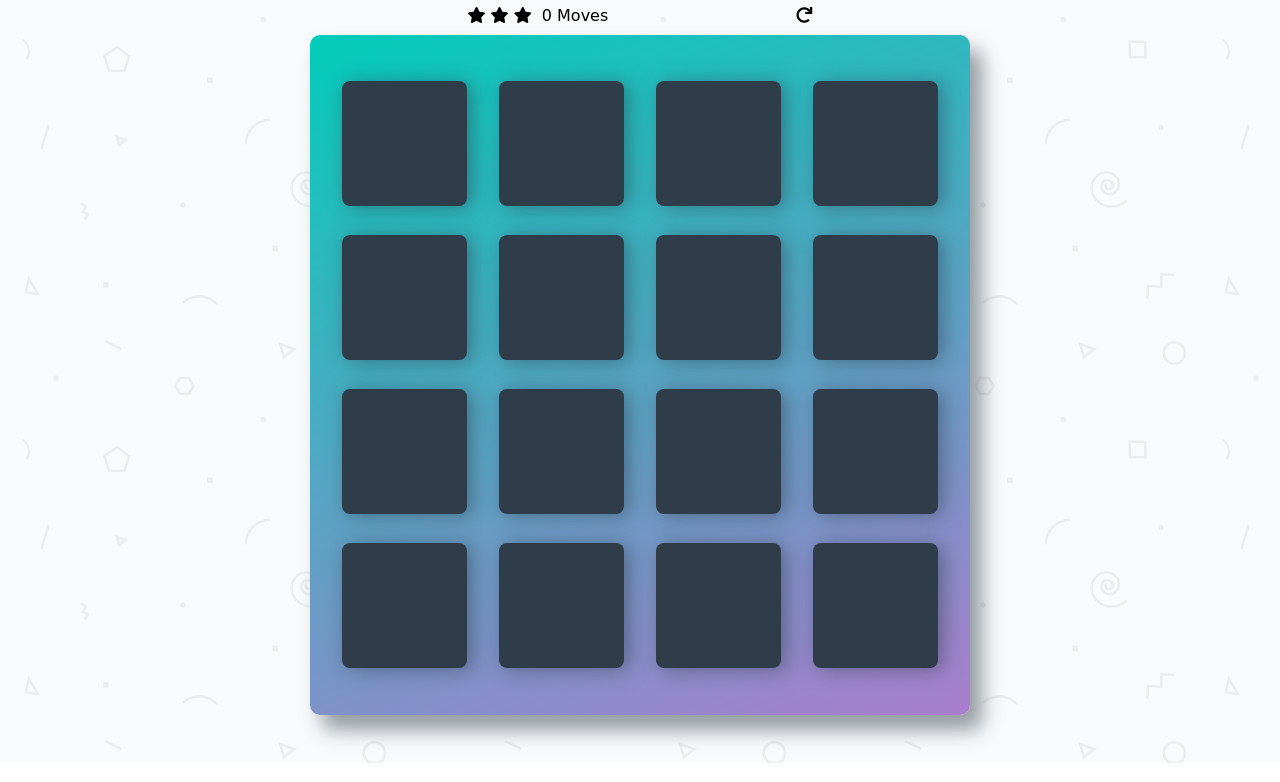
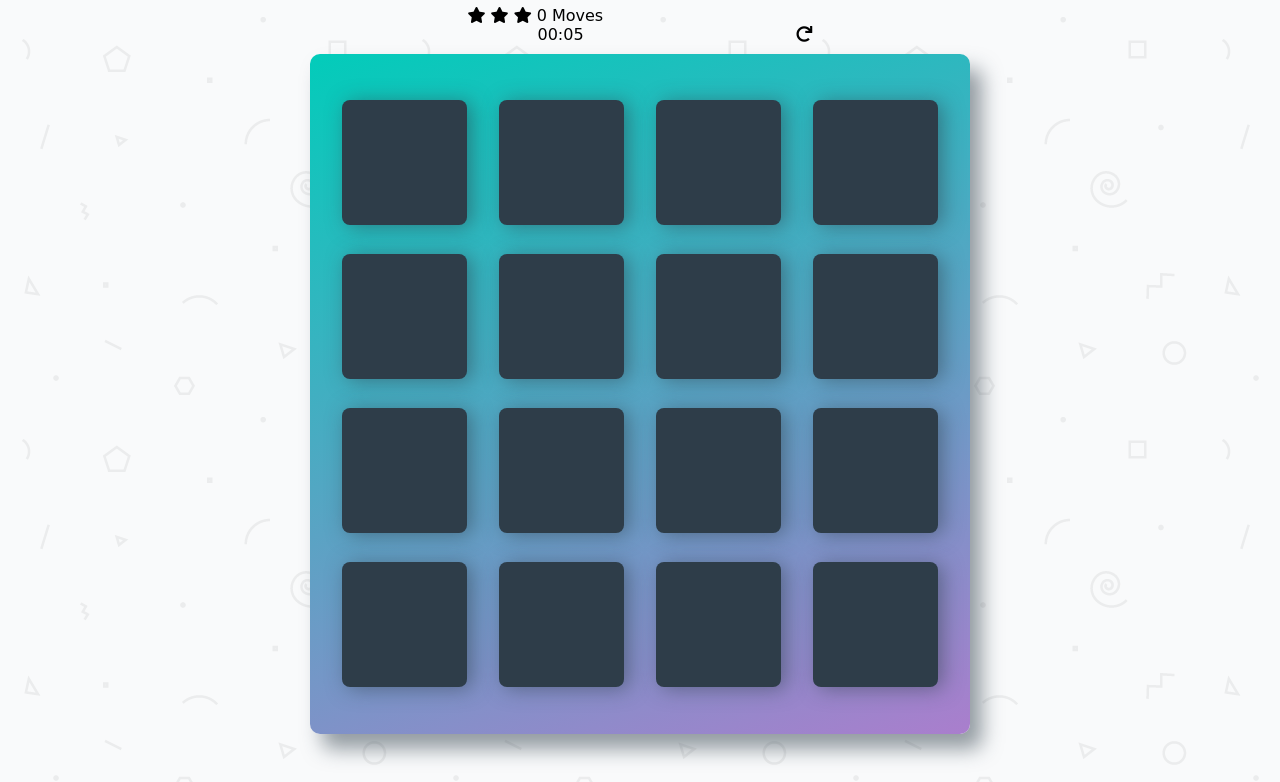
Before and after one commit to Todiros/MemoryGame, a plain HTML site: page index.html in a window 1280 px wide. Shown: the part 80-862 px from the top of the page. Drawn offline with nearby package versions, Linux system fonts and the light colour scheme; a web font is replaced by a local one.

Commit message:
feat: add timer and startTime function

```diff
--- a/css/app.css
+++ b/css/app.css
@@ -91,11 +91,19 @@ h1 {
     margin-bottom: 10px;
 }
 
-.score-panel .stars {
+.score-panel .stars, .movesWrap {
     margin: 0;
     padding: 0;
     display: inline-block;
     margin: 0 5px 0 0;
+}
+
+.score-panel .stars, .score-panel .movesWrap, .clock {
+    float: left;
+}
+
+.clock {
+    margin-left: 70px;
 }
 
 .score-panel .stars li {
@@ -107,3 +115,7 @@ h1 {
     float: right;
     cursor: pointer;
 }
+
+.clearFix {
+    clear: both;
+}
--- a/index.html
+++ b/index.html
@@ -17,6 +17,7 @@
         </header>
 
         <section class="score-panel">
+            <div class="movesWrap">
                 <ul class="stars">
                     <li><i class="fas fa-star"></i></li>
                     <li><i class="fas fa-star"></i></li>
@@ -24,6 +25,11 @@
                 </ul>
 
                 <span class="moves">0</span> Moves
+            </div>
+
+            <div class="clearFix"></div>
+
+            <div class="clock"></div>
 
             <div class="restart">
         		<i class="fa fa-redo"></i>
@@ -89,6 +95,7 @@
         src="https://code.jquery.com/jquery-3.3.1.min.js"
         integrity="sha256-FgpCb/KJQlLNfOu91ta32o/NMZxltwRo8QtmkMRdAu8="
         crossorigin="anonymous"></script>
+    <script src="js/easytimer.js"></script>
     <script src="js/app.js"></script>
 </body>
 </html>
--- a/js/app.js
+++ b/js/app.js
@@ -41,11 +41,20 @@ function shuffle(array) {
 
 $(document).ready(function() {
     // Get stars and their classes
+    let timer = new Timer();
     let moves = 0;
     let stars = $(".stars").children().children();
     let clickedCards = [];
     let clickedCardsType = [];
     let matchedCards = [];
+
+
+    let startTimer = (function startT() {
+        timer.start();
+        $(timer).on('secondsUpdated', function(e){
+            $(".clock").html(timer.getTimeValues().toString(['minutes', 'seconds']));
+        })
+    })();
 
     function checkMatch(card) {
         const cardType = $( card ).children().attr('class');
```
Lines whose indentation alone changed are shown as unchanged.
